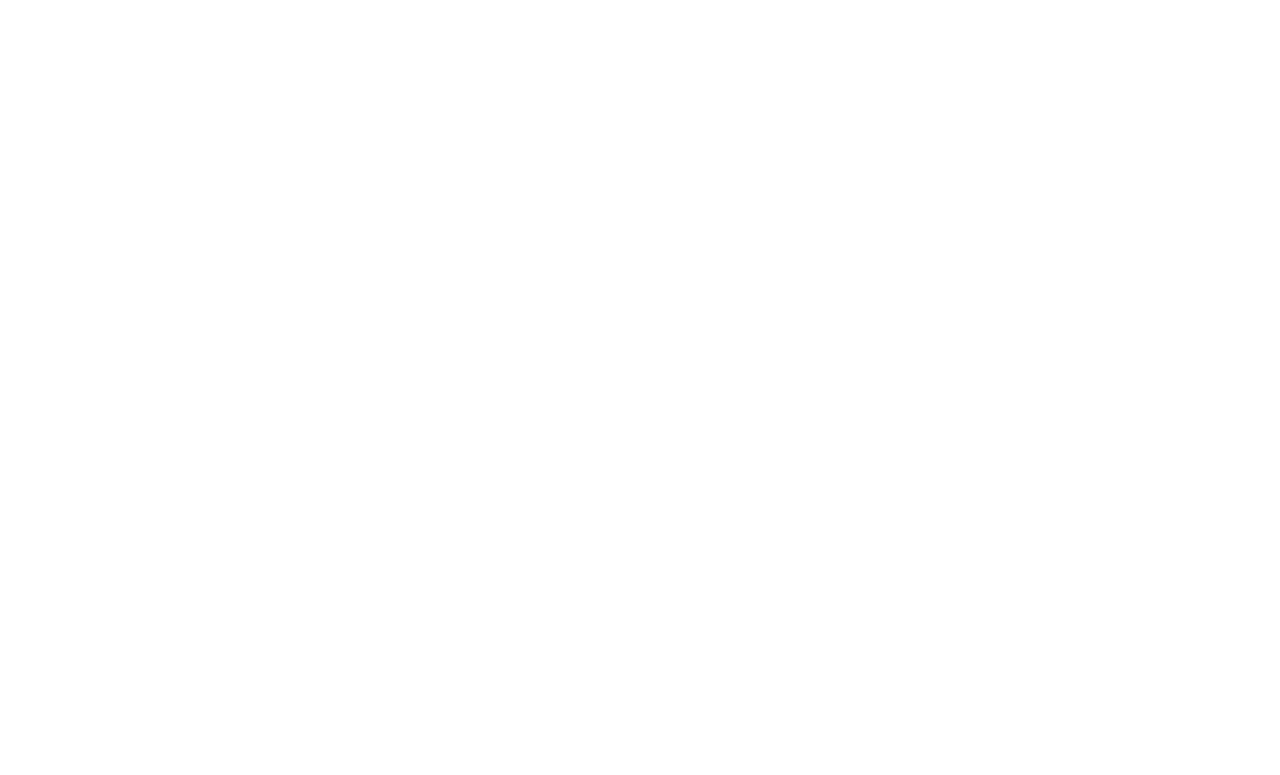
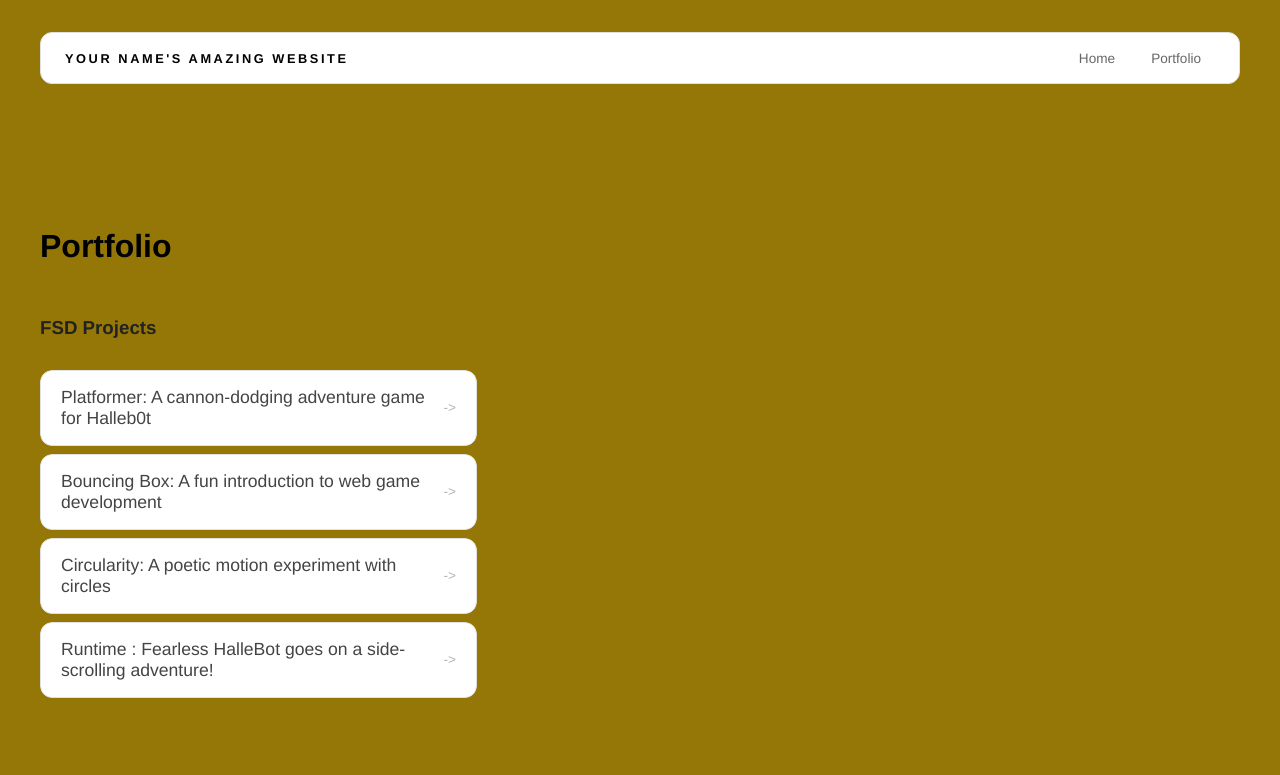
Before and after one commit to caseybickham-hue/caseybickham-hue.github.io, a plain HTML site: page portfolio.html in a window 1280 px wide. Drawn offline with Linux system fonts and the light colour scheme.

Commit message:
portfolio

```diff
--- a/portfolio.html
+++ b/portfolio.html
@@ -0,0 +1,51 @@
+<!DOCTYPE html>
+<html>
+
+<head>
+  <title>all about me</title>
+  <link rel="stylesheet" href="style.css" />
+</head>
+
+<body>
+  <!-- All content goes here -->
+  <div id="all-contents">
+    <nav>
+      <h1>Your Name's Amazing Website</h1>
+      <ul id="nav-ul">
+        <li class="nav-li">
+          <a href="index.html">Home</a>
+        </li>
+        <li class="nav-li">
+          <a href="portfolio.html">Portfolio</a>
+        </li>
+      </ul>
+    </nav>
+
+    <main>
+      <div class="content">
+        <h1>Portfolio</h1>
+        <h3>FSD Projects</h3>
+        <ul id="portfolio">
+          <li>
+            <a href="fsd-projects/platformer/">Platformer: A cannon-dodging adventure game for Halleb0t</a>
+          </li>
+          <li>
+            <a href="fsd-projects/bouncing-box/">Bouncing Box: A fun introduction to web game development</a>
+          </li>
+          <li>
+            <a href="fsd-projects/circularity/">Circularity: A poetic motion experiment with circles</a>
+          </li>
+          <li>
+            <a href="fsd-projects/runtime/">Runtime : Fearless HalleBot goes on a side-scrolling adventure!</a>
+          </li>
+
+        </ul>
+
+        <!-- ASD Projects will go here -->
+
+      </div>
+    </main>
+  </div>
+</body>
+
+</html>
--- a/style.css
+++ b/style.css
@@ -159,3 +159,55 @@ nav h1 {
   background: #000;
   color: #fff;
 }
+/* Portfolio styles */
+.content h1 {
+  color: black;
+}
+
+#portfolio {
+  list-style: none;
+  margin: 0;
+  padding: 0;
+  width: 100%;
+  display: flex;
+  flex-direction: column;
+  gap: 8px;
+}
+
+#portfolio li {
+  border-radius: 12px;
+  overflow: hidden;
+}
+
+#portfolio a {
+  display: flex;
+  justify-content: space-between;
+  align-items: center;
+  text-decoration: none;
+  color: #444;
+  padding: 16px 20px;
+  font-size: 1.1rem;
+  font-weight: 500;
+  background: #fff;
+  border: 1px solid #e0e0e0;
+  border-radius: 12px;
+  transition: background 0.25s ease, color 0.25s ease, transform 0.25s ease;
+}
+
+#portfolio a:hover {
+  background: #000;
+  color: #fff;
+  transform: translateX(4px);
+}
+
+#portfolio a::after {
+  content: "->";
+  font-size: 0.85rem;
+  opacity: 0.4;
+  transition: opacity 0.25s ease;
+  white-space: nowrap;
+}
+
+#portfolio a:hover::after {
+  opacity: 1;
+}
```
